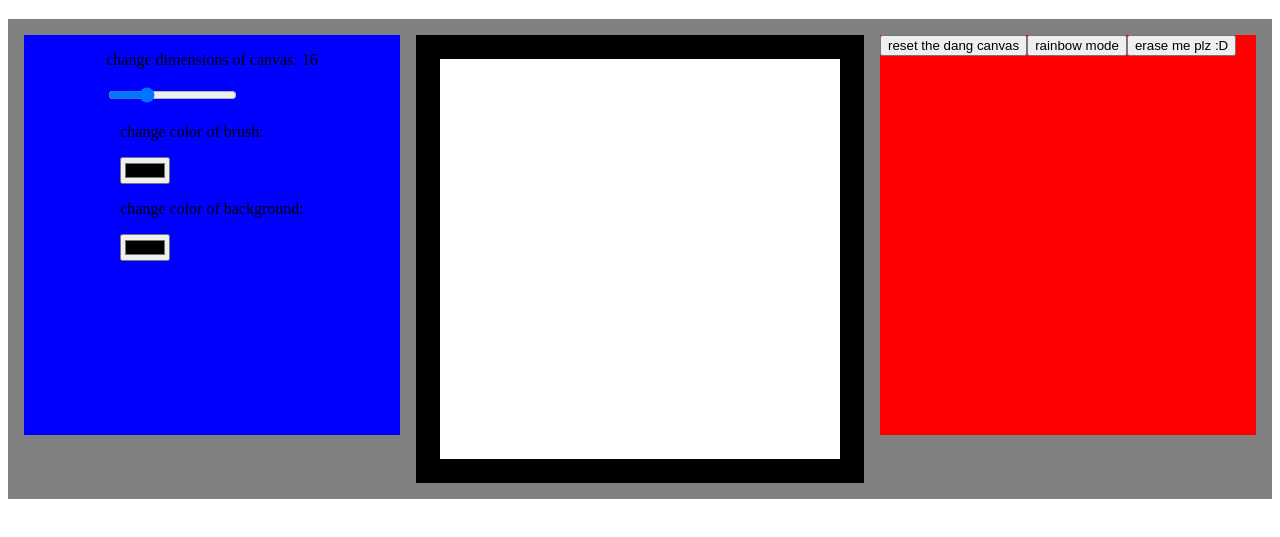
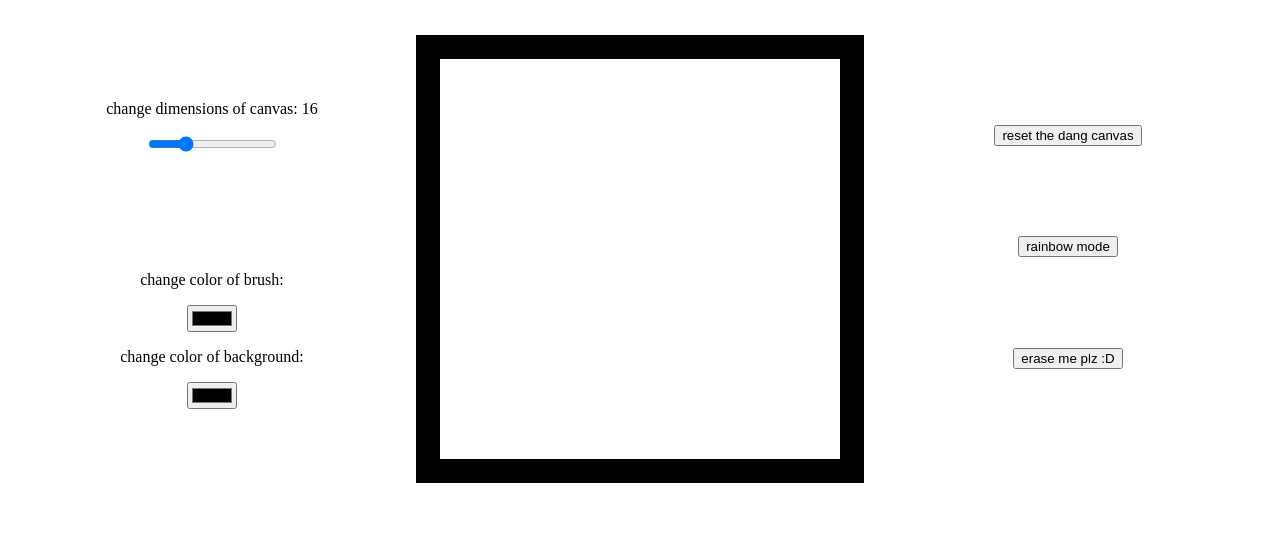
Before and after one commit to papatenko/mc-sketch, a plain HTML site: page index.html in a window 1280 px wide. Shown: the part 69-606 px from the top of the page. Drawn offline with Linux system fonts and the light colour scheme.

Commit message:
Button and text alignment to be centered
Next up, mobile support.

```diff
--- a/style.css
+++ b/style.css
@@ -8,31 +8,26 @@
     justify-content: center;
     padding: 1rem;
     gap: 1rem;
-    background: grey;
+    /* background: grey; */
 }
 
 #left-flex, #right-flex {
-    width: 25rem;
-    height: 25rem;
+    width: 26.5rem;
+    height: 26.5rem;
 }
 
 #left-flex {
     display: flex;
     flex-wrap: wrap;
-    flex-direction: column;
+    flex-direction: row;
     align-items: center;
-    background: blue;
+    justify-content: space-evenly;
+    text-align: center;
+    /* background: blue; */
 }
 
 #center-flex {
 
-}
-
-#right-flex {
-    display: flex;
-    flex-wrap: wrap;
-    flex-direction: column;
-    background: red;
 }
 
 #canvas {
@@ -43,3 +38,15 @@
     background: black;
     padding: 1.5rem;
 }
+
+#right-flex {
+    display: flex;
+    /* background: red; */
+    justify-content: space-evenly;
+}
+#buttons {
+    display: flex;
+    flex-direction: column;
+    align-items: center;
+    justify-content: space-evenly;
+}
```
